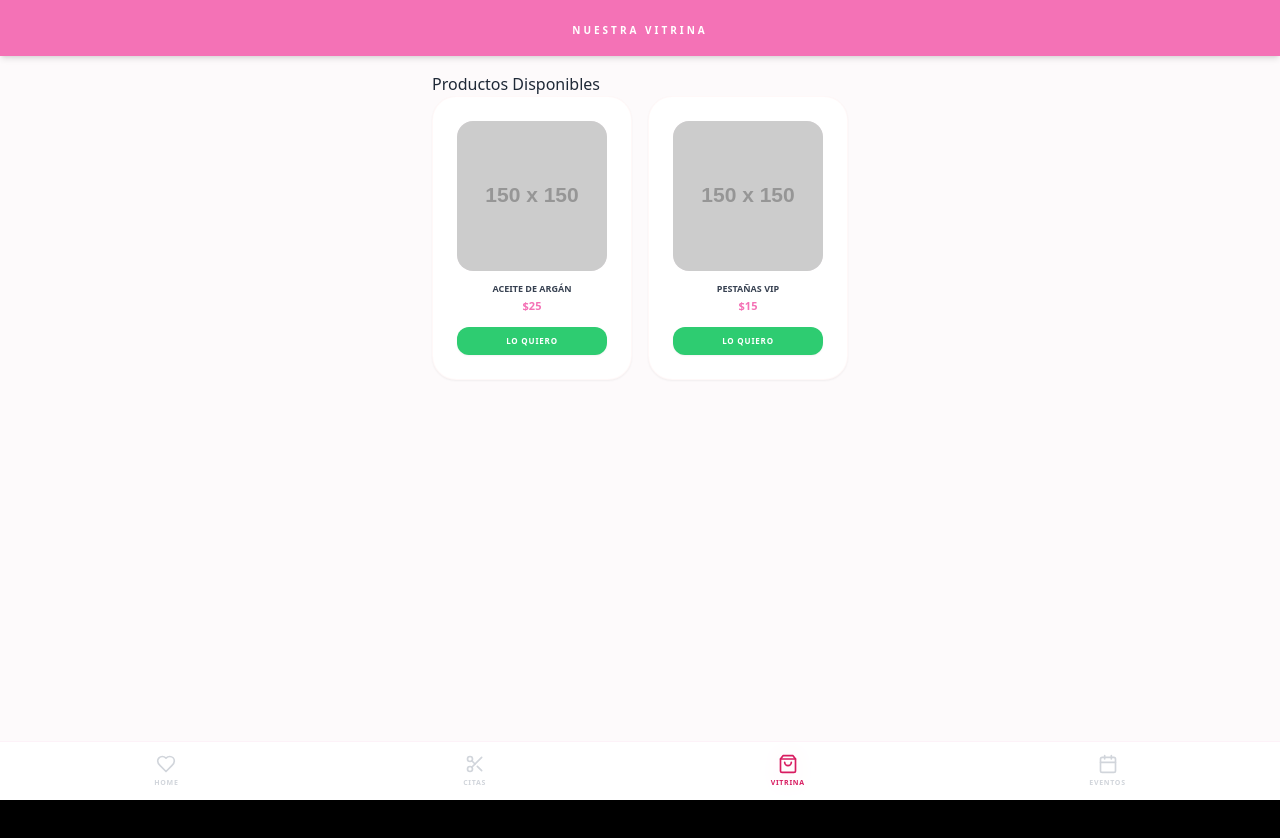
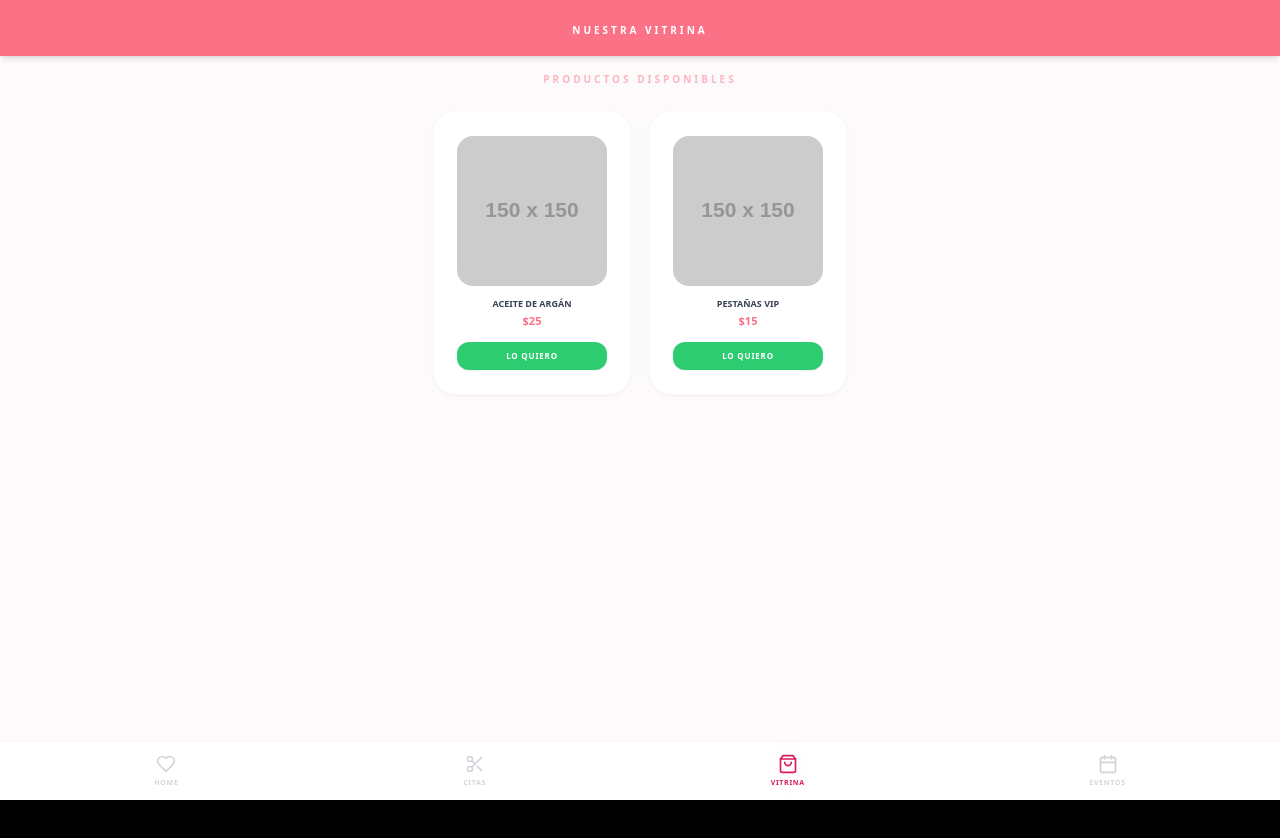
Before and after one commit to anaaz1798/martha-cute-studio, a React (Vite) app: page /vitrina in a window 1280 px wide. Shown: the top 838 px of the page. Built offline with nearby package versions, Linux system fonts and the light colour scheme.

Commit message:
Update VitrinaPage.jsx

```diff
--- a/src/pages/VitrinaPage.jsx
+++ b/src/pages/VitrinaPage.jsx
@@ -8,20 +8,20 @@ export default function VitrinaPage() {
 
   return (
     <div className="min-h-screen bg-[#fdfafb] pb-24 font-sans text-gray-800">
-      <nav className="bg-[#f472b6] text-white p-4 text-center sticky top-0 z-50 shadow-md">
+      <nav className="bg-[#fb7185] text-white p-4 text-center sticky top-0 z-50 shadow-md">
         <span className="font-black uppercase text-[10px] tracking-[0.3em]">Nuestra Vitrina</span>
       </nav>
 
       <main className="max-w-md mx-auto p-4">
-        <p className="cute-title">Productos Disponibles</p>
+        <p className="text-[10px] font-black uppercase tracking-[0.3em] text-gray-400 mb-6 text-center text-rose-400/50">Productos Disponibles</p>
         <div className="grid grid-cols-2 gap-4">
           {productos.map(p => (
-            <div key={p.id} className="cute-card flex flex-col items-center p-4">
-              <div className="w-full aspect-square bg-pink-50 rounded-2xl mb-3 overflow-hidden">
+            <div key={p.id} className="cute-card flex flex-col items-center">
+              <div className="w-full aspect-square bg-rose-50/50 rounded-2xl mb-3 overflow-hidden">
                 <img src={p.img} alt={p.name} className="w-full h-full object-cover" />
               </div>
               <h3 className="font-bold text-[9px] uppercase text-gray-700 text-center leading-tight">{p.name}</h3>
-              <p className="text-[11px] font-black text-[#f472b6] mt-1">${p.price}</p>
+              <p className="text-[11px] font-black text-[#fb7185] mt-1">${p.price}</p>
               <button className="mt-3 w-full bg-[#2ecc71] text-white py-2 rounded-xl text-[8px] font-black uppercase tracking-widest shadow-sm">
                 Lo quiero
               </button>
```
